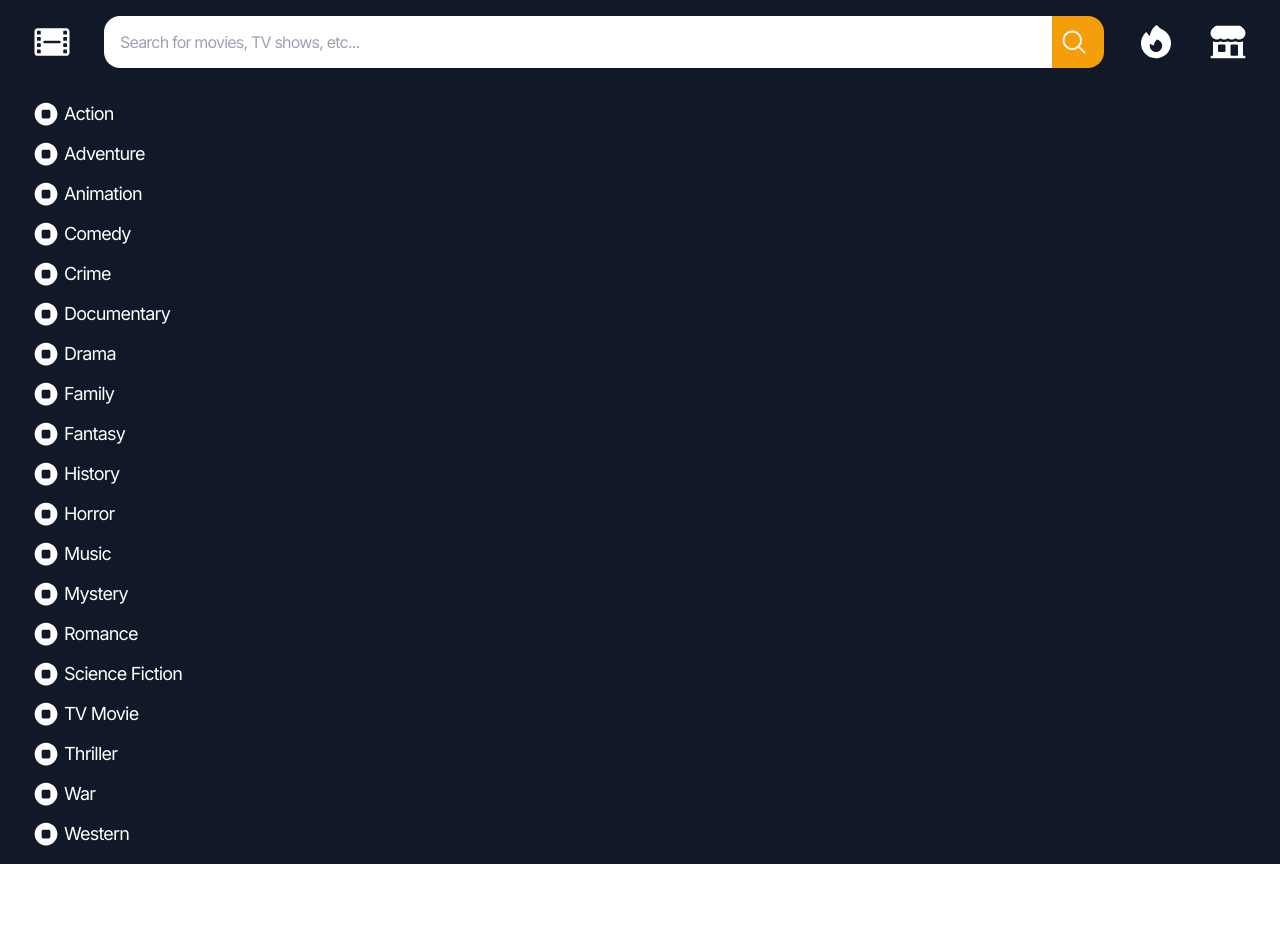
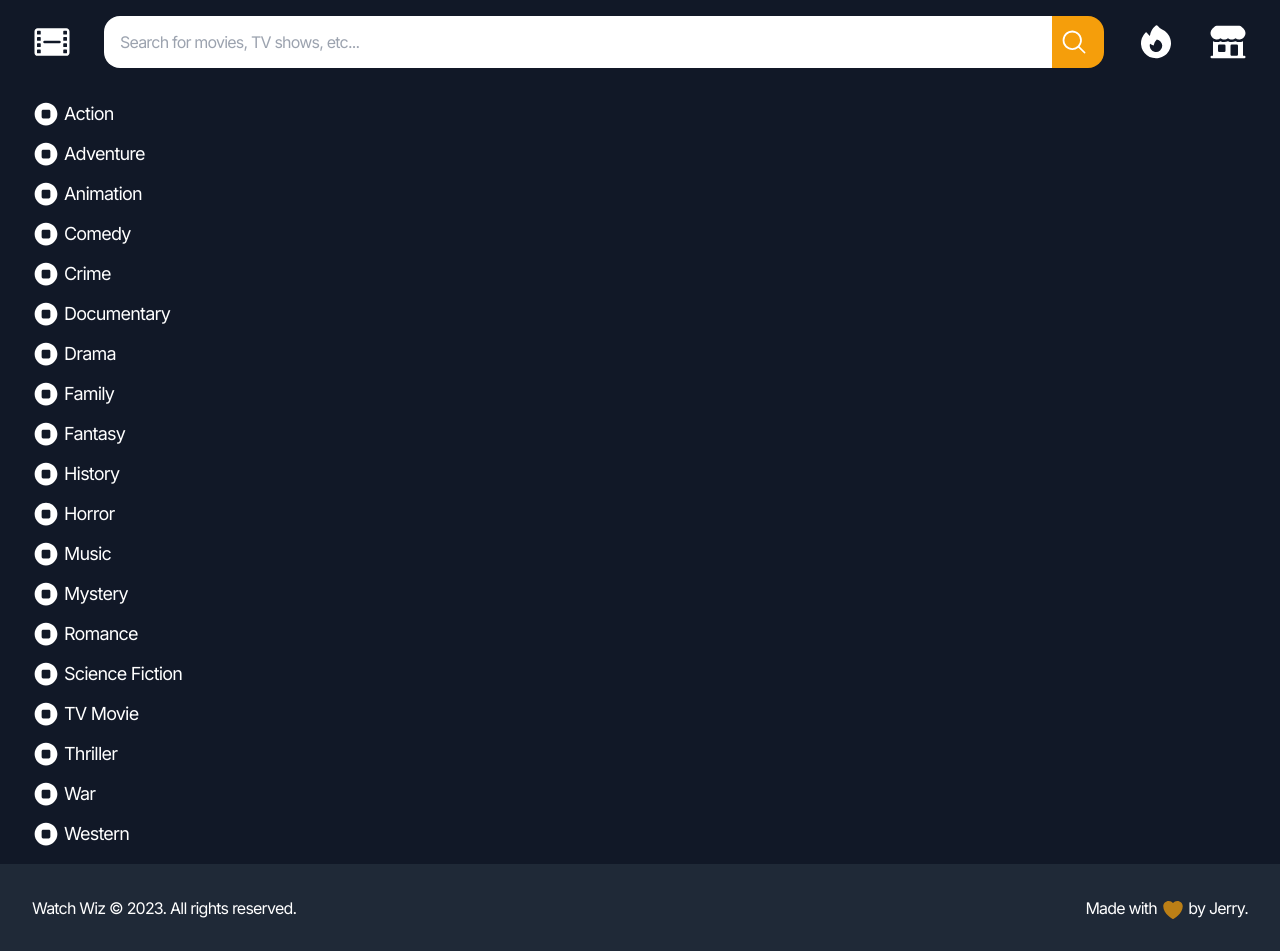
Before and after one commit to nigupta29/watch-wiz, a React (Vite) app: page / in a window 1280 px wide. Shown: the top 951 px of the page. Before the commit the page ends 864 px from the top, so only its background shows below. Built offline with nearby package versions, Linux system fonts and the light colour scheme.

Commit message:
added footer component

```diff
--- a/src/App.jsx
+++ b/src/App.jsx
@@ -1,3 +1,4 @@
+import Footer from './components/Footer'
 import Navbar from './components/Navbar'
 import Sidebar from './components/Sidebar'
 
@@ -6,6 +7,7 @@ const App = () => {
     <div className="bg-gray-900 tracking-tighter text-white">
       <Navbar />
       <Sidebar />
+      <Footer />
     </div>
   )
 }
--- /dev/null
+++ b/src/components/Footer.jsx
@@ -0,0 +1,18 @@
+import { HeartIcon } from '@heroicons/react/24/solid'
+
+const Footer = () => {
+  return (
+    <footer className="bg-gray-800 p-8 text-white">
+      <div className="flex justify-between">
+        <p>Watch Wiz &copy; {new Date().getFullYear()}. All rights reserved.</p>
+        <p>
+          Made with{' '}
+          <HeartIcon className="inline h-6 w-6 animate-pulse fill-amber-500 align-middle" />{' '}
+          by Jerry.
+        </p>
+      </div>
+    </footer>
+  )
+}
+
+export default Footer
--- a/src/components/Navbar.jsx
+++ b/src/components/Navbar.jsx
@@ -12,7 +12,7 @@ const Navbar = () => {
 
   return (
     <header className="flex items-center gap-8 px-8 py-4">
-      <FilmIcon className="w-10" role="button" />
+      <FilmIcon className="h-10 w-10 hover:fill-amber-500" role="button" />
       <form
         onSubmit={handleSubmit}
         className="flex flex-grow items-center overflow-hidden rounded-2xl"
@@ -35,9 +35,12 @@ const Navbar = () => {
       </form>
 
       {/* TODO: Redirects to the Trending Page */}
-      <FireIcon className="w-10" role="button" />
+      <FireIcon className="h-10 w-10 hover:fill-amber-500" role="button" />
       {/* TODO: Redirects to the About Page */}
-      <BuildingStorefrontIcon className="w-10" role="button" />
+      <BuildingStorefrontIcon
+        className="h-10 w-10 hover:fill-amber-500"
+        role="button"
+      />
     </header>
   )
 }
```
